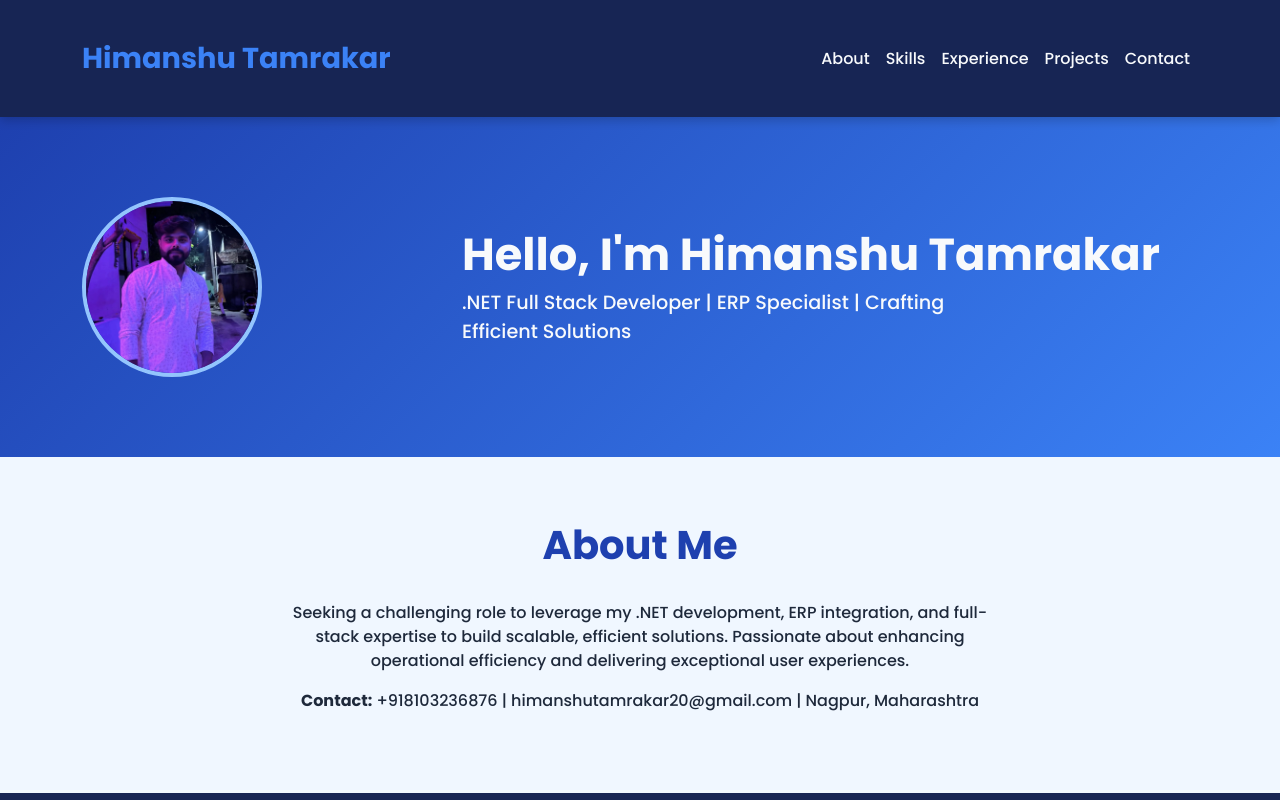
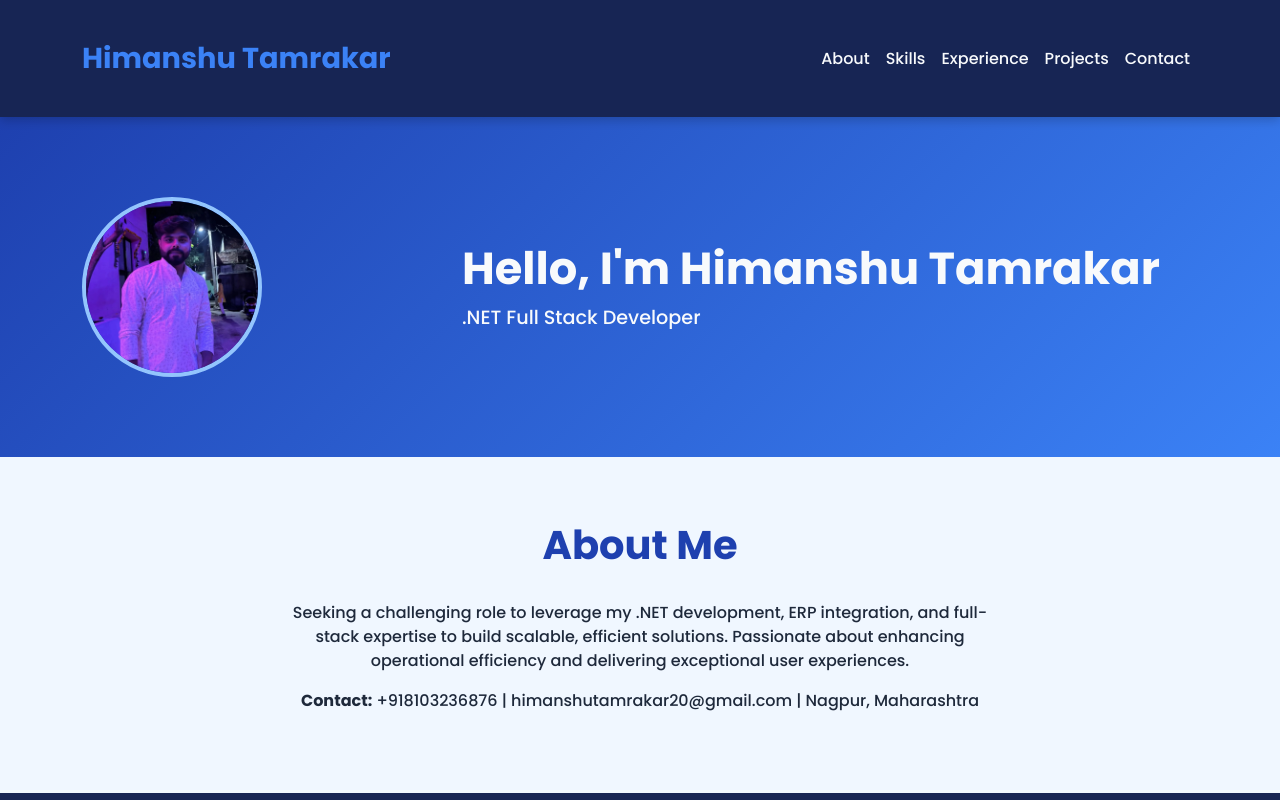
Before and after one commit to ItsTownboy/HimanshuTamrakarPortfolio.github.io, a plain HTML site: page index.html in a window 1280 px wide. Shown: the top 800 px of the page. Drawn offline with nearby package versions, Linux system fonts and the light colour scheme.

Commit message:
Update index.html

```diff
--- a/index.html
+++ b/index.html
@@ -261,7 +261,7 @@
                 </div>
                 <div class="col-md-8">
                     <h1>Hello, I'm Himanshu Tamrakar</h1>
-                    <p>.NET Full Stack Developer | ERP Specialist | Crafting Efficient Solutions</p>
+                    <p>.NET Full Stack Developer</p>
                 </div>
             </div>
         </div>
```
